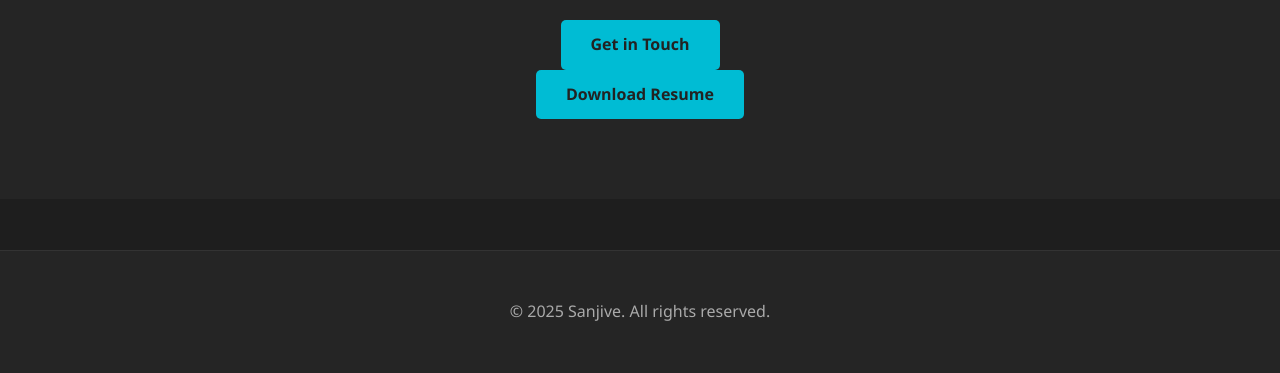
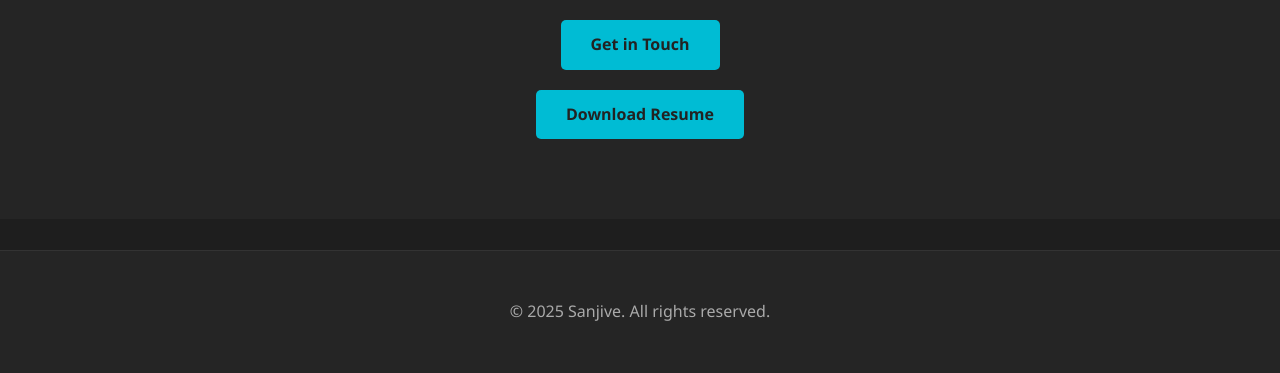
Before and after one commit to sanjive05/sanjive, a plain HTML site: page index.html in a window 1280 px wide. Shown: the part 427-800 px from the top of the page. Drawn offline with Linux system fonts and the light colour scheme.

Commit message:
Update styles.css

```diff
--- a/styles.css
+++ b/styles.css
@@ -276,3 +276,7 @@ footer {
         height: 48px;
     }
 }
+
+.resume-download {
+    margin-top: 20px; /* or any value you prefer */
+}
```
